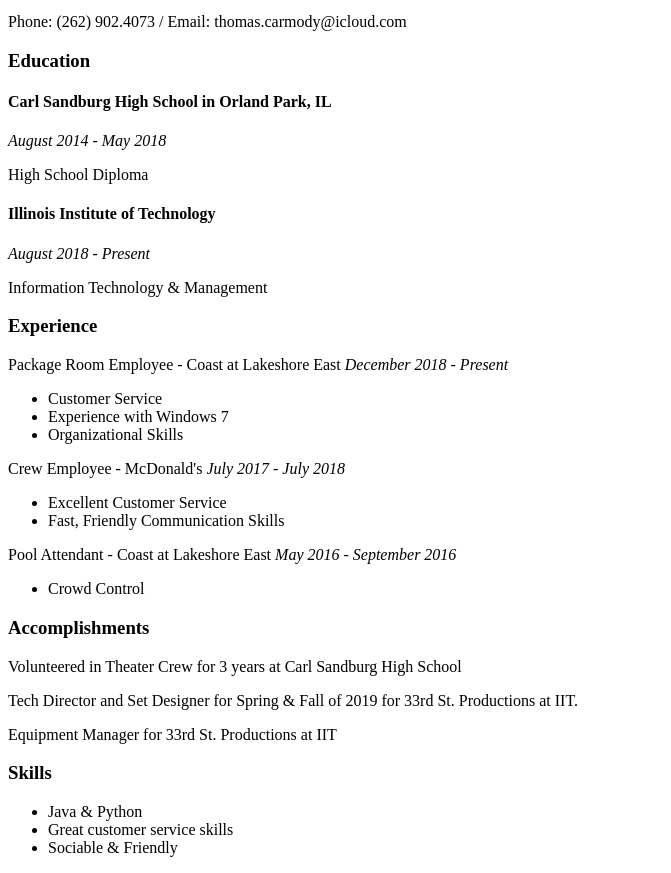
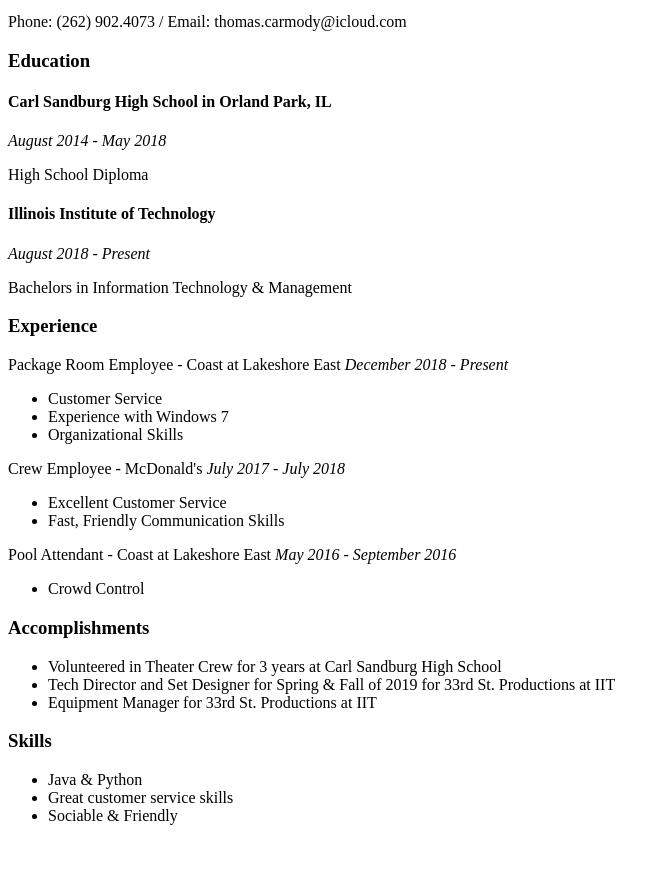
Before and after one commit to tforthomas73/proj1, a plain HTML site: page resume.html in a window 1280 px wide. Shown: the part 153-1026 px from the top of the page, without its empty margins (0-671 px from the left). After the commit the page ends 994 px from the top, so only its background shows below. Drawn offline with Linux system fonts and the light colour scheme.

Commit message:
fixed titles

```diff
--- a/resume.html
+++ b/resume.html
@@ -22,7 +22,7 @@
        <p>High School Diploma</p>
        <h4>Illinois Institute of Technology</h4>
        <p><em>August 2018 - Present</em></p>
-       <p>Information Technology &amp; Management</p>
+       <p>Bachelors in Information Technology &amp; Management</p>
 
        <h3>Experience</h3>
        <p>Package Room Employee - Coast at Lakeshore East <em>December 2018 - Present</em></p>
@@ -42,9 +42,11 @@
        </ul>
 
        <h3>Accomplishments</h3>
-       <p>Volunteered in Theater Crew for 3 years at Carl Sandburg High School</p>
-       <p>Tech Director and Set Designer for Spring &amp; Fall of 2019 for 33rd St. Productions at IIT.</p>
-       <p>Equipment Manager for 33rd St. Productions at IIT</p>
+       <ul>
+           <li>Volunteered in Theater Crew for 3 years at Carl Sandburg High School</li>
+           <li>Tech Director and Set Designer for Spring &amp; Fall of 2019 for 33rd St. Productions at IIT</li>
+           <li>Equipment Manager for 33rd St. Productions at IIT</li>
+       </ul>
 
        <h3>Skills</h3>
        <ul>
```
